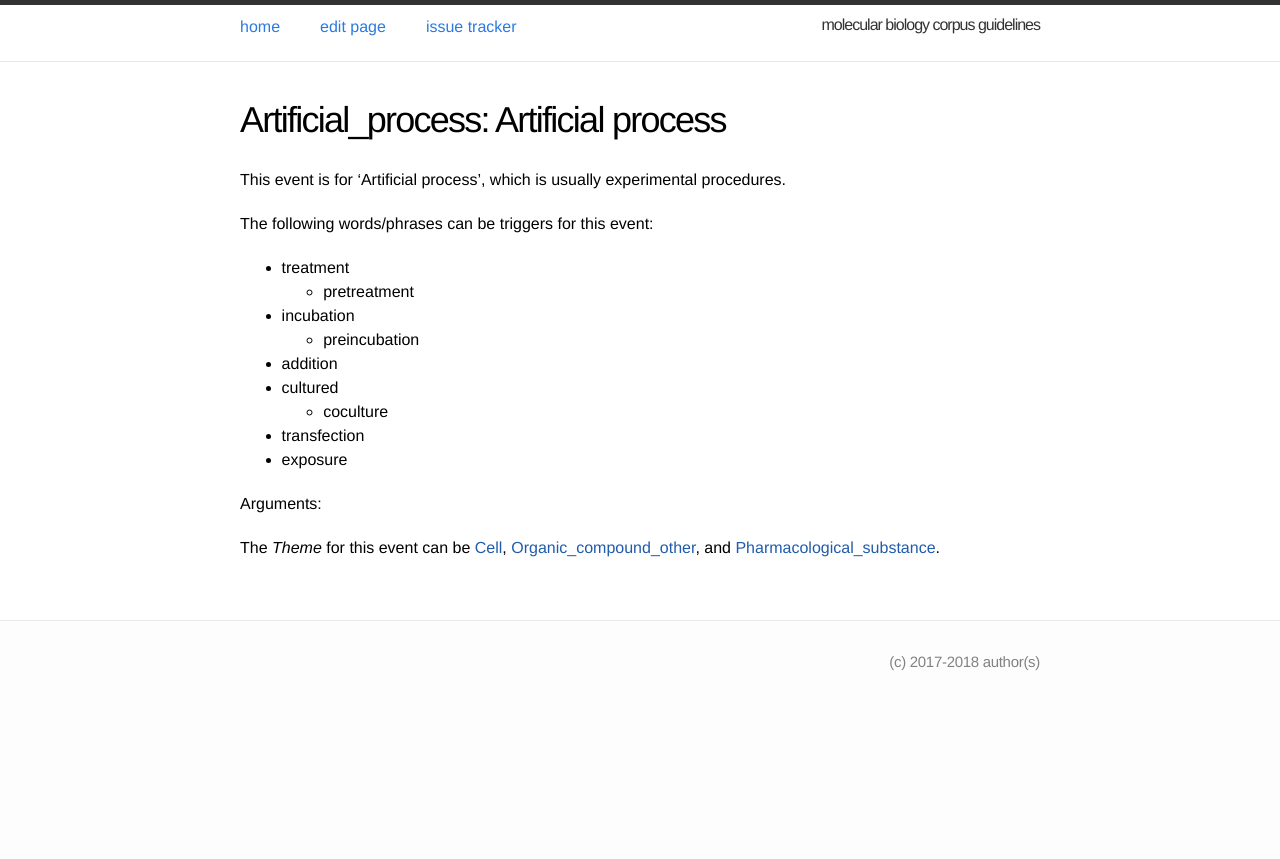
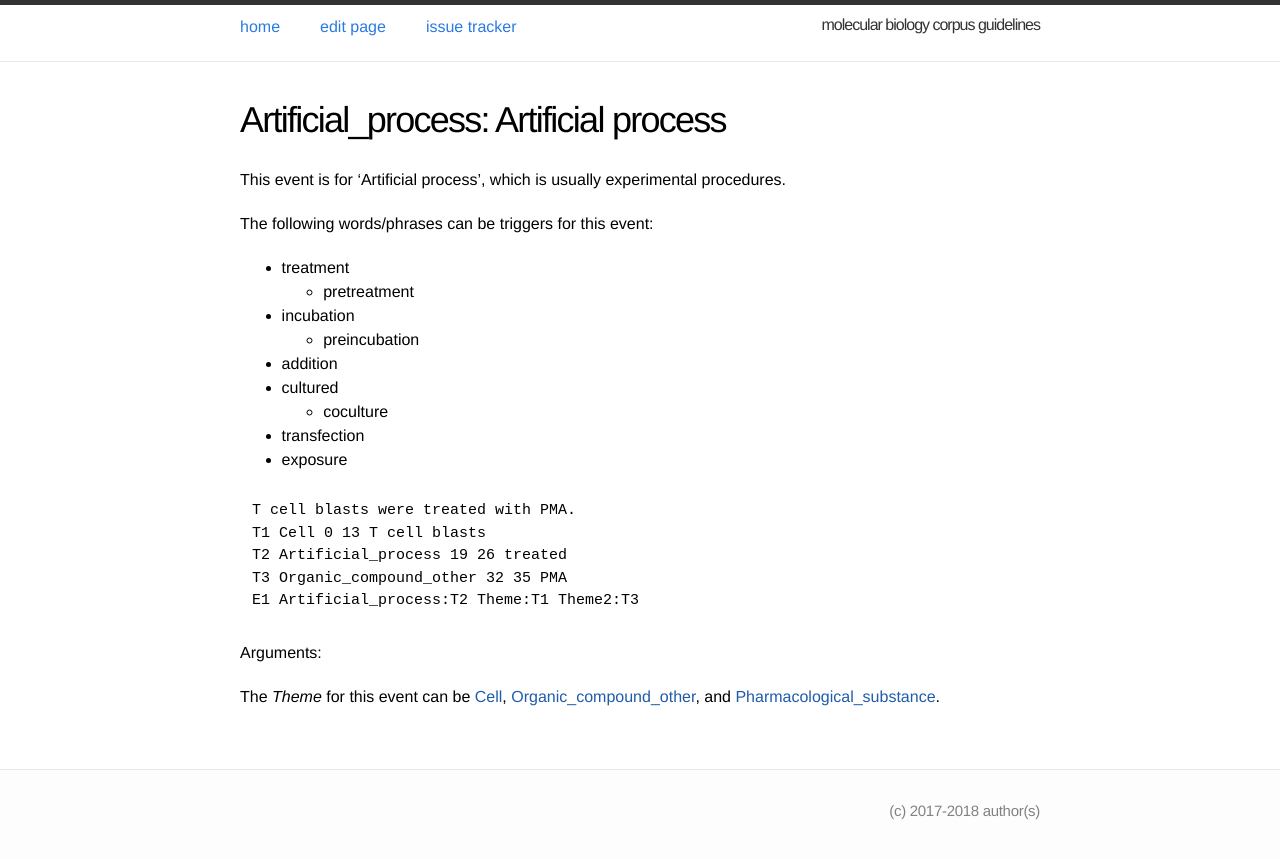
Before and after one commit to ezcatdb/molbiol_lung_corpus-guidelines, a Jekyll site: the page built from _event/Artificial_process.md, in a window 1280 px wide. Shown: the top 859 px of the page. Built offline with Jekyll 4.4.1, drawn with Linux system fonts in a browser that asks for light colours.

Commit message:
Modify _event/Artificial_process.md, to include a sample sentence in ann format.

```diff
--- a/_event/Artificial_process.md
+++ b/_event/Artificial_process.md
@@ -19,6 +19,14 @@ The following words/phrases can be triggers for this event:
 - transfection
 - exposure
 
+~~~ann
+T cell blasts were treated with PMA.
+T1 Cell 0 13 T cell blasts
+T2 Artificial_process 19 26 treated
+T3 Organic_compound_other 32 35 PMA
+E1 Artificial_process:T2 Theme:T1 Theme2:T3
+~~~
+
 Arguments:
 
 The *Theme* for this event can be [Cell](), [Organic_compound_other](), and [Pharmacological_substance]().
```
